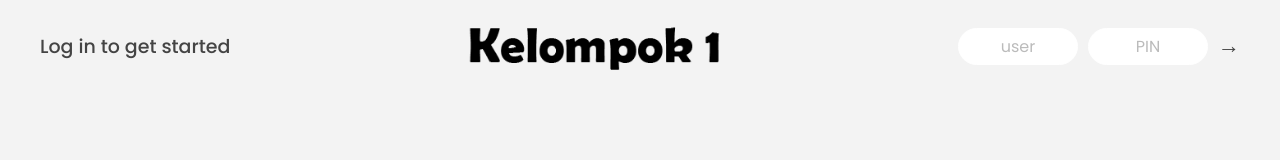
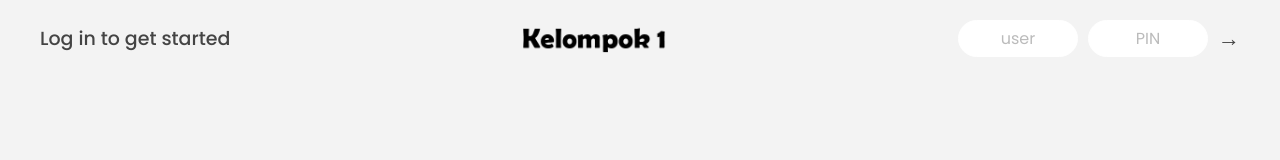
Before and after one commit to JujuJuhu/SDA-banking-app, a plain HTML site: page index.html in a window 1280 px wide. Drawn offline with Linux system fonts and the light colour scheme.

Commit message:
Update style.css
Logo height

```diff
--- a/style.css
+++ b/style.css
@@ -36,7 +36,7 @@ nav {
 }
 
 .logo {
-  height: 5.25rem;
+  height: 3rem;
 }
 
 .login {
```
